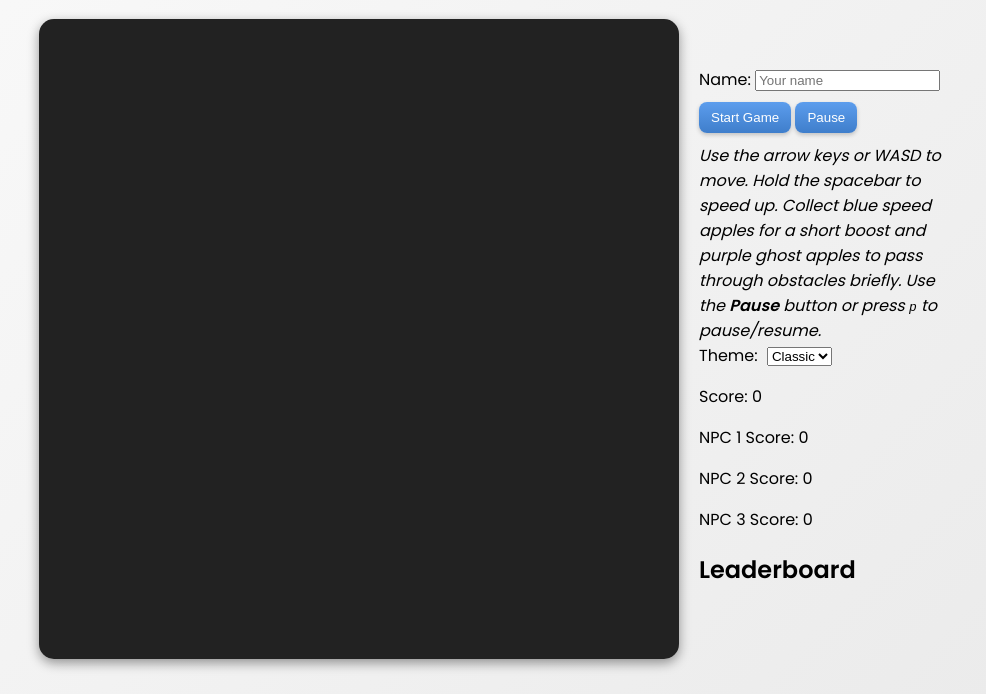
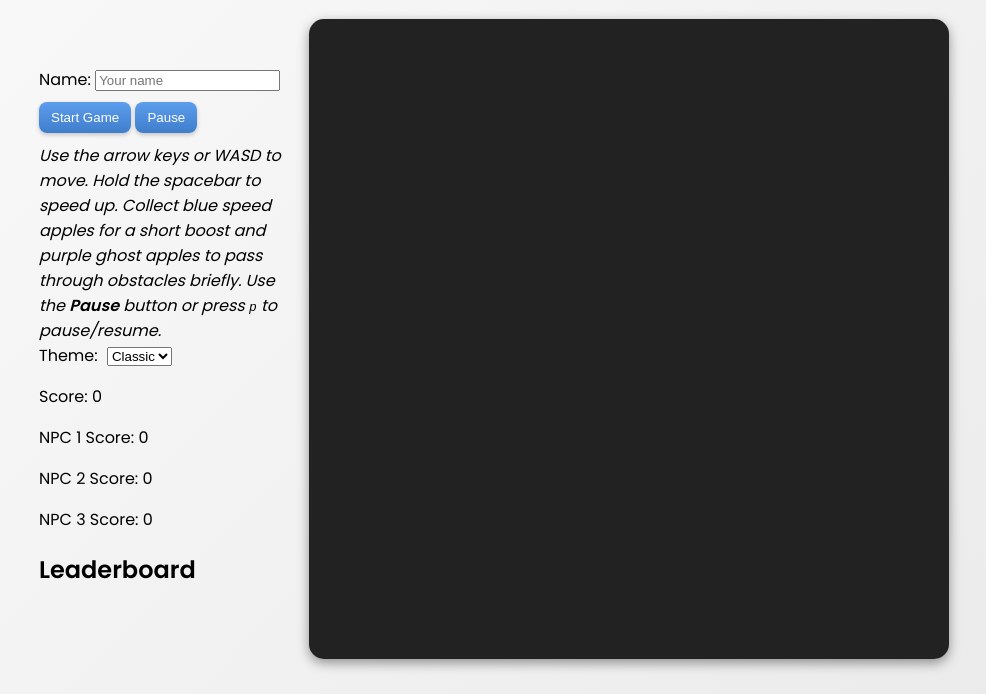
Before and after one commit to BenGothard/snek, a website with bundled scripts: page index.html in a window 1280 px wide. Shown: the part 106-800 px from the top of the page, without its empty margins (146-1132 px from the left). Built offline with nearby package versions, Linux system fonts and the light colour scheme; no server answers; files whose address does not match are found by name.

Commit message:
Move leaderboard left of game board

```diff
--- a/style.css
+++ b/style.css
@@ -177,7 +177,12 @@ h1 {
   }
   #sidebar {
     text-align: left;
-    margin-left: 20px;
+    order: 1;
+    margin-right: 20px;
+    margin-left: 0;
+  }
+  #game-wrapper {
+    order: 2;
   }
   #leaderboard {
     margin-left: 0;
```
